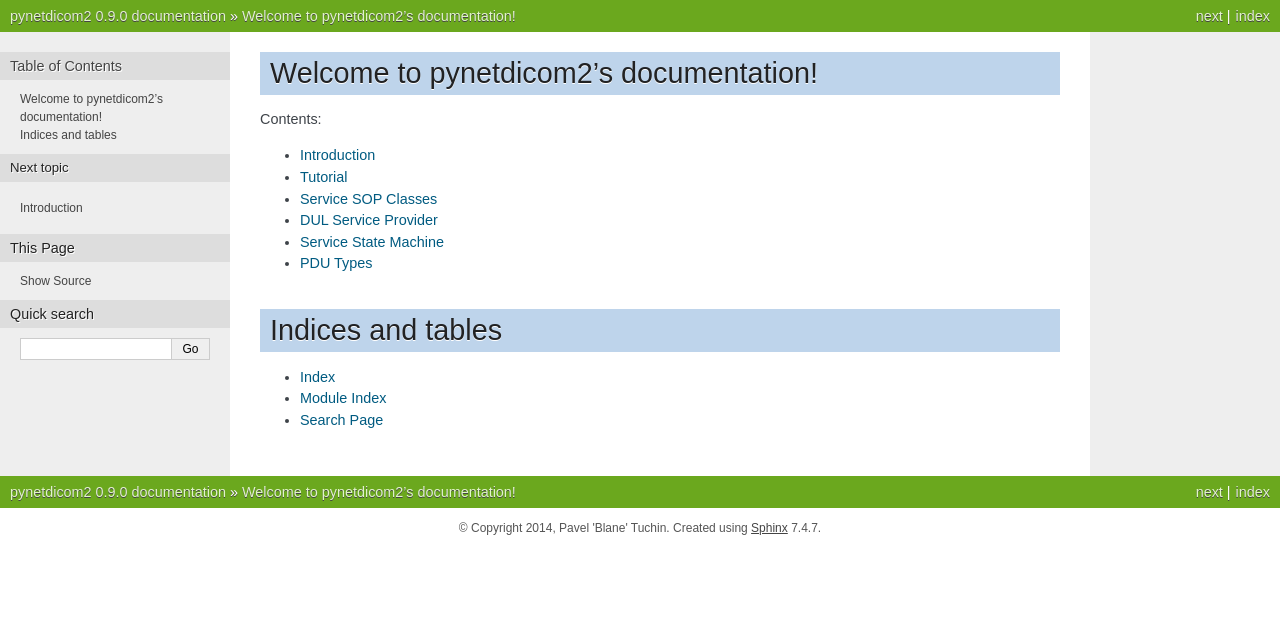
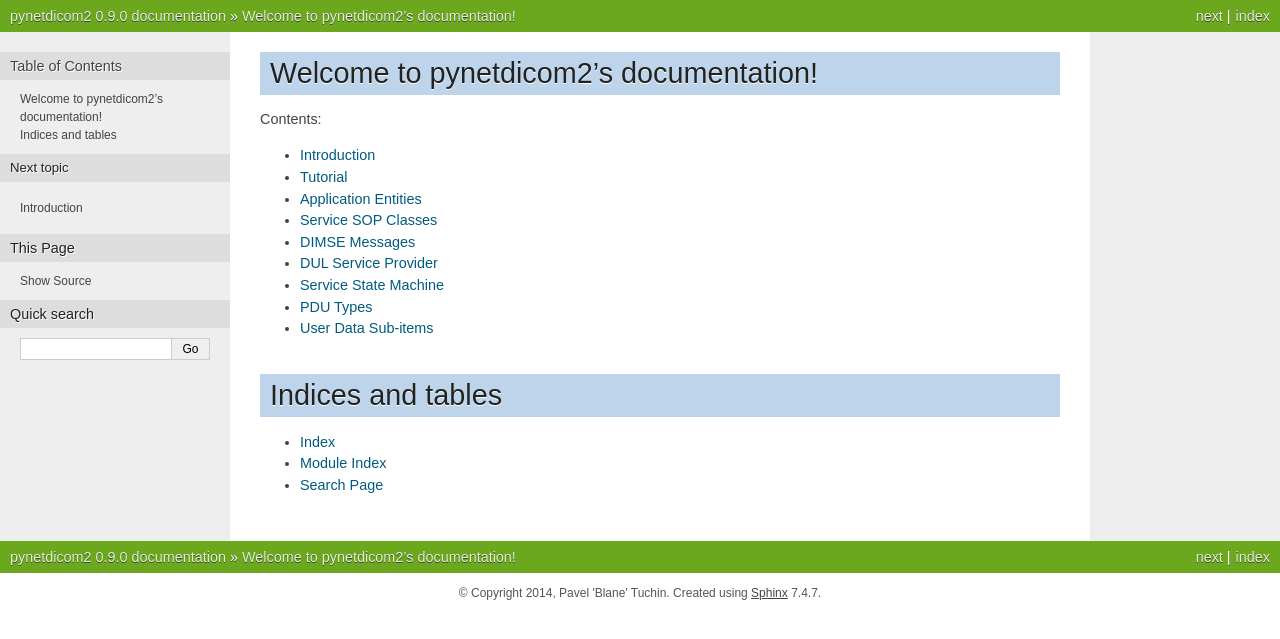
Before and after one commit to blanebf/pynetdicom2, a Sphinx documentation site: the page built from docs/index.rst, in a window 1280 px wide. Shown: the top 639 px of the page. Built offline with Sphinx 7.4.7, drawn with Linux system fonts in a browser that asks for light colours.

Commit message:
Documentation update

```diff
--- /dev/null
+++ b/docs/applicationentity.rst
@@ -0,0 +1,6 @@
+Application Entities
+=====================
+
+.. automodule:: netdicom2.applicationentity
+	:members:
+	:member-order: bysource
--- /dev/null
+++ b/docs/dimsemessages.rst
@@ -0,0 +1,6 @@
+DIMSE Messages
+=====================
+
+.. automodule:: netdicom2.dimsemessages
+	:members:
+	:member-order: bysource
--- a/docs/index.rst
+++ b/docs/index.rst
@@ -13,10 +13,13 @@
 
    intro
    tutorial
+   applicationentity
    sopclasses
+   dimsemessages
    dulprovider
    fsm
    pdu
+   userdataitems
 
 
 
--- a/docs/pdu.rst
+++ b/docs/pdu.rst
@@ -1,2 +1,6 @@
 PDU Types
 =========
+
+.. automodule:: netdicom2.pdu
+	:members:
+	:member-order: bysource
--- /dev/null
+++ b/docs/userdataitems.rst
@@ -0,0 +1,6 @@
+User Data Sub-items
+=====================
+
+.. automodule:: netdicom2.userdataitems
+	:members:
+	:member-order: bysource
```
